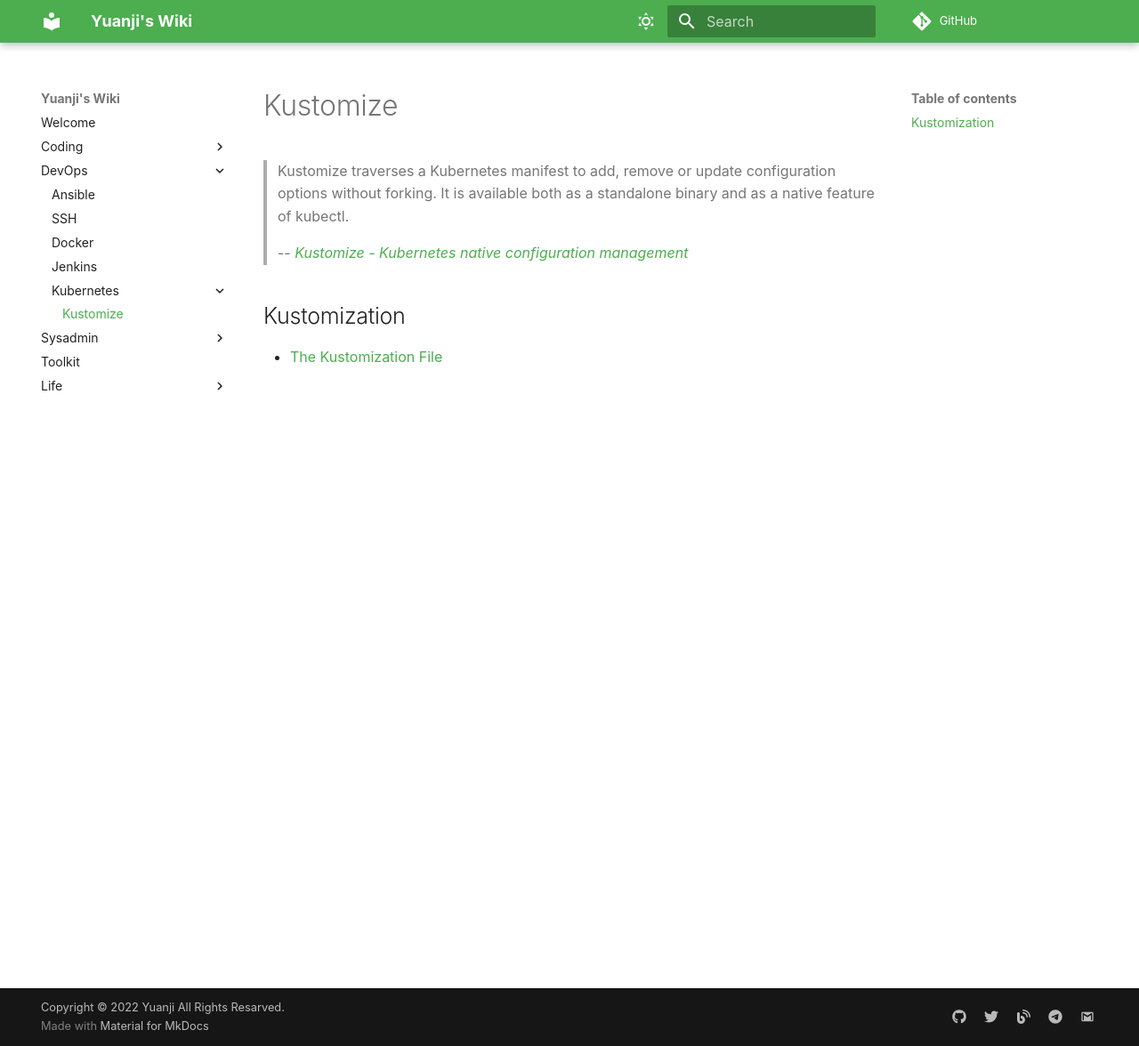
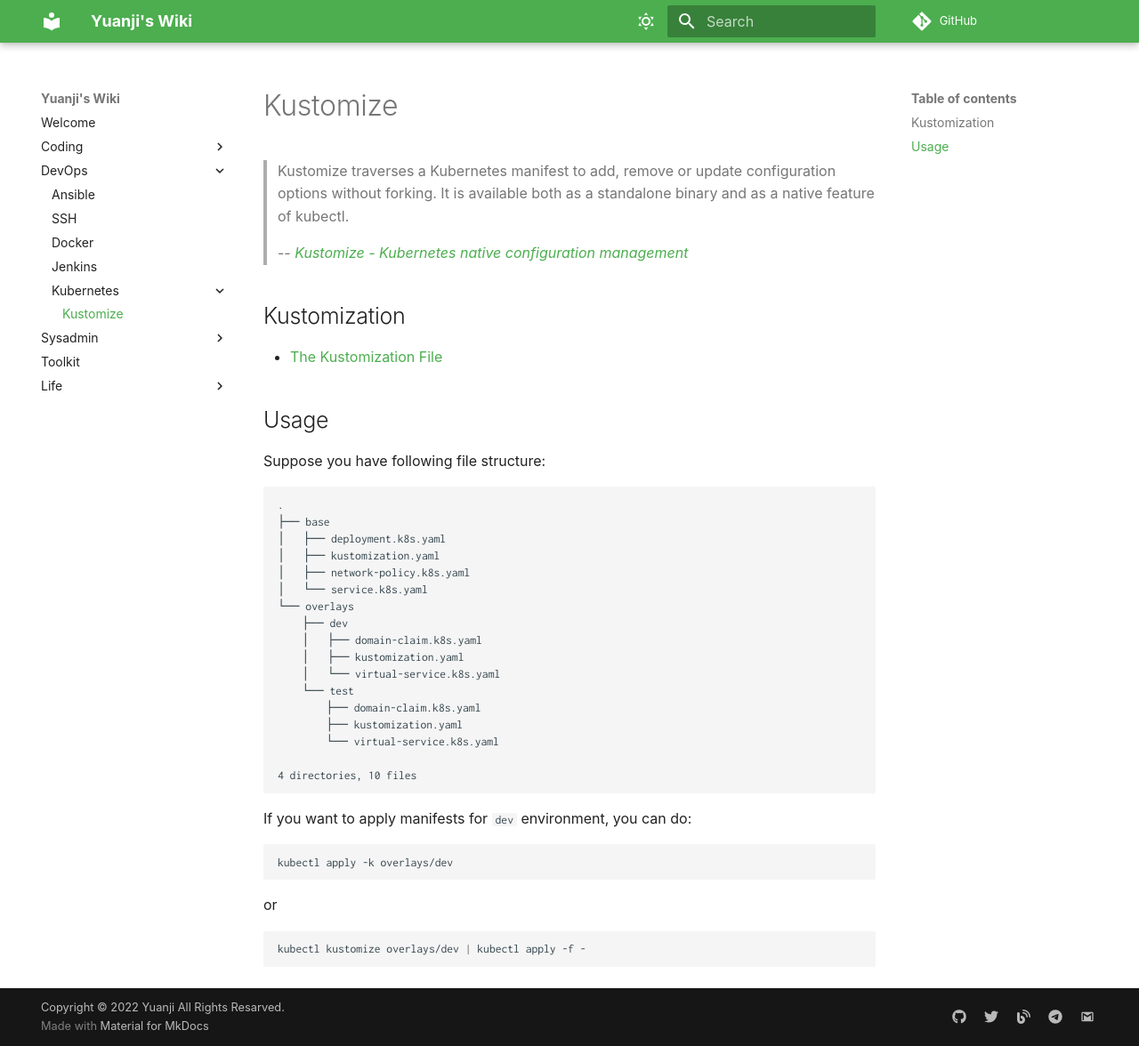
Before and after one commit to yuanji-dev/wiki, an MkDocs documentation site: the page built from docs/devops/kubernetes/kustomize.md, in a window 1280 px wide and 1176 px high. Shown: the whole window at 89% size. Built offline with MkDocs 1.6.1 and Material for MkDocs 9.7.7, drawn with Linux system fonts in a browser that asks for light colours; some web fonts are replaced; comment, search, counter and statistics services are not loaded.

Commit message:
feat(k8s): update for k8s pages

````diff
--- a/docs/devops/kubernetes/kustomize.md
+++ b/docs/devops/kubernetes/kustomize.md
@@ -7,3 +7,39 @@
 ## Kustomization
 
 - [The Kustomization File ](https://kubectl.docs.kubernetes.io/references/kustomize/kustomization/)
+
+## Usage
+
+Suppose you have following file structure:
+
+```text
+.
+├── base
+│   ├── deployment.k8s.yaml
+│   ├── kustomization.yaml
+│   ├── network-policy.k8s.yaml
+│   └── service.k8s.yaml
+└── overlays
+    ├── dev
+    │   ├── domain-claim.k8s.yaml
+    │   ├── kustomization.yaml
+    │   └── virtual-service.k8s.yaml
+    └── test
+        ├── domain-claim.k8s.yaml
+        ├── kustomization.yaml
+        └── virtual-service.k8s.yaml
+
+4 directories, 10 files
+```
+
+If you want to apply manifests for `dev` environment, you can do:
+
+```shell
+kubectl apply -k overlays/dev
+```
+
+or
+
+```shell
+kubectl kustomize overlays/dev | kubectl apply -f -
+```
````
Also changed, not shown: docs/devops/kubernetes/index.md (+4 -0 lines).
